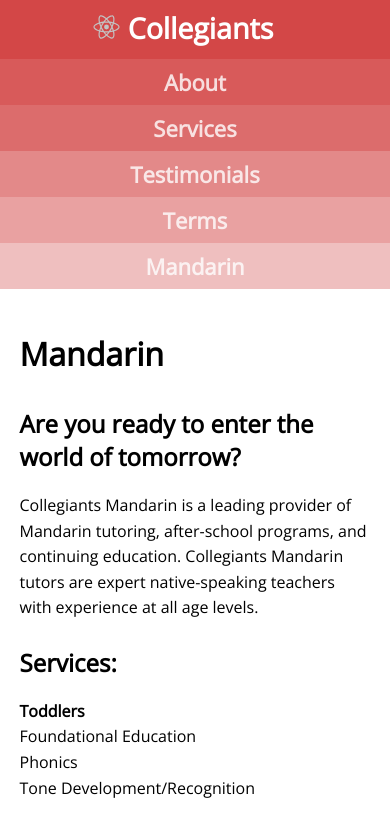
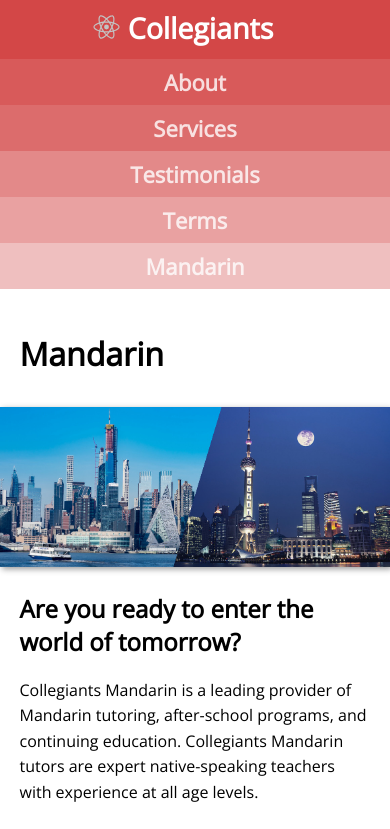
Before and after one commit to gibsonhdrew/collegiants, a React (Create React App) app: page /mandarin in a window 390 px wide. Shown: the top 829 px of the page. Built offline with nearby package versions, Linux system fonts and the light colour scheme.

Commit message:
added nyc-sh image

```diff
--- a/src/App.css
+++ b/src/App.css
@@ -71,6 +71,25 @@
 ::placeholder { /* Chrome, Firefox, Opera, Safari 10.1+ */
   color: #888;
   opacity: 1; /* Firefox */
+}
+
+.nyc-shanghai-images {
+    white-space: nowrap;
+    max-width: 100%;
+}
+.nyc-shanghai-images img {
+    max-height: 380px;
+    border-radius: 5px;
+    box-shadow: 2px 2px 6px #999999;
+}
+.img-nyc {
+    -webkit-clip-path: polygon(0 0, 100% 0, 83% 100%, 0 100%);
+    clip-path: polygon(0 0, 100% 0, 83% 100%, 0 100%);
+}
+.img-shanghai {
+    -webkit-clip-path: polygon(30% 0, 100% 0%, 100% 100%, 10% 100%);
+    clip-path: polygon(30% 0, 100% 0%, 100% 100%, 10% 100%);
+    margin-left: -370px;
 }
 
 @keyframes App-logo-spin {
@@ -181,4 +200,16 @@
     padding-left: 5vw;
     padding-right: 5vw;
   }
+
+  .nyc-shanghai-images {
+      white-space: nowrap;
+      max-width: 100%;
+  }
+  .nyc-shanghai-images img {
+      border-radius: 0px;
+      width: 100vw;
+      max-width: 100vw;
+      margin-left: -5vw;
+  }
+
 }
--- a/src/modules/Mandarin.jsx
+++ b/src/modules/Mandarin.jsx
@@ -5,6 +5,11 @@
     return (
       <div>
         <p className='pageTitle'>Mandarin</p>
+
+        <div class="nyc-shanghai-images">
+            <img src="images/nyc-sh.jpg"/>
+        </div>
+
         <h2>Are you ready to enter the world of tomorrow?</h2>
 
         <p className="bodyText">
```
Also changed, not shown: public/images/nyc-sh.jpg (added), src/images/nyc.jpg (added), src/modules/About.jsx (renamed from src/modules/About.js), src/modules/Home.jsx (renamed from src/modules/Home.js), src/modules/Services.jsx (renamed from src/modules/Services.js), src/modules/Submitted.jsx (renamed from src/modules/Submitted.js), src/modules/Terms.jsx (renamed from src/modules/Terms.js), src/modules/Testimonials.jsx (renamed from src/modules/Testimonials.js).
